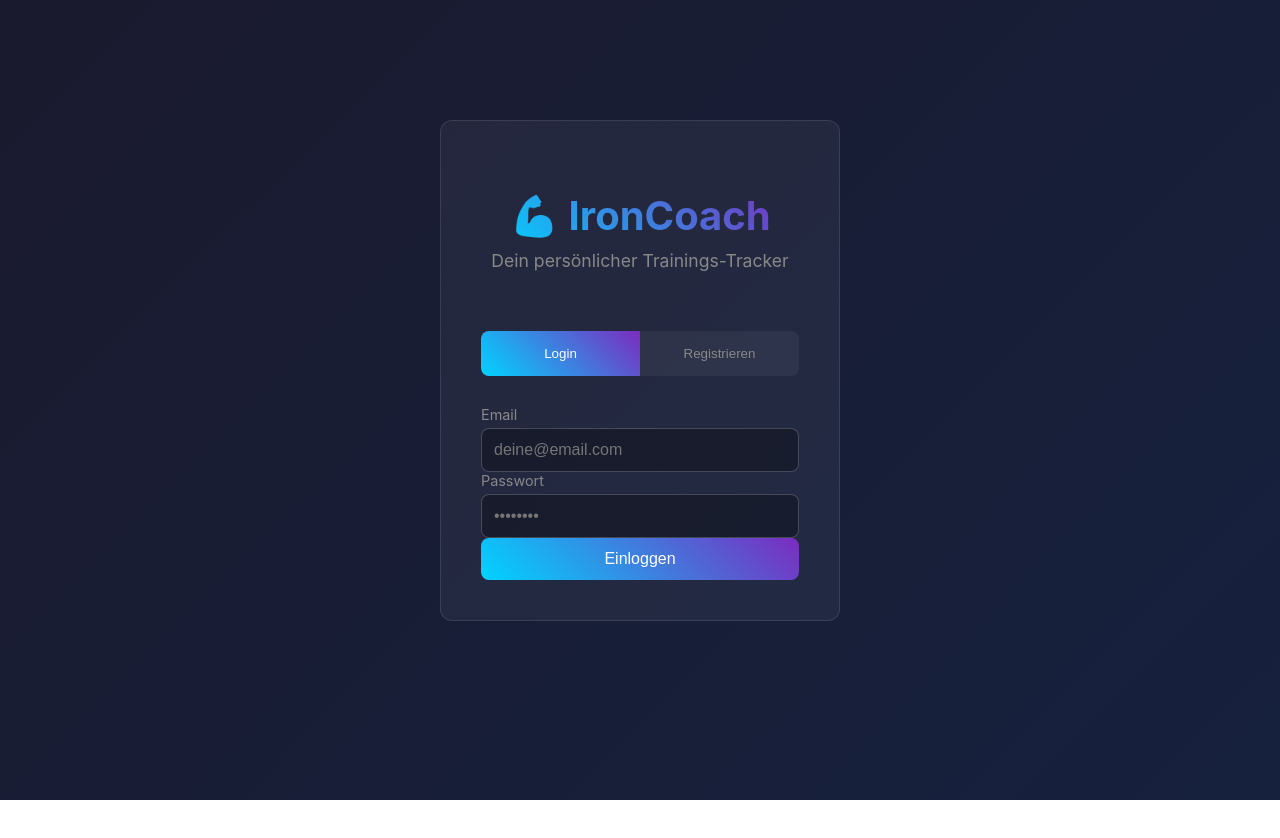
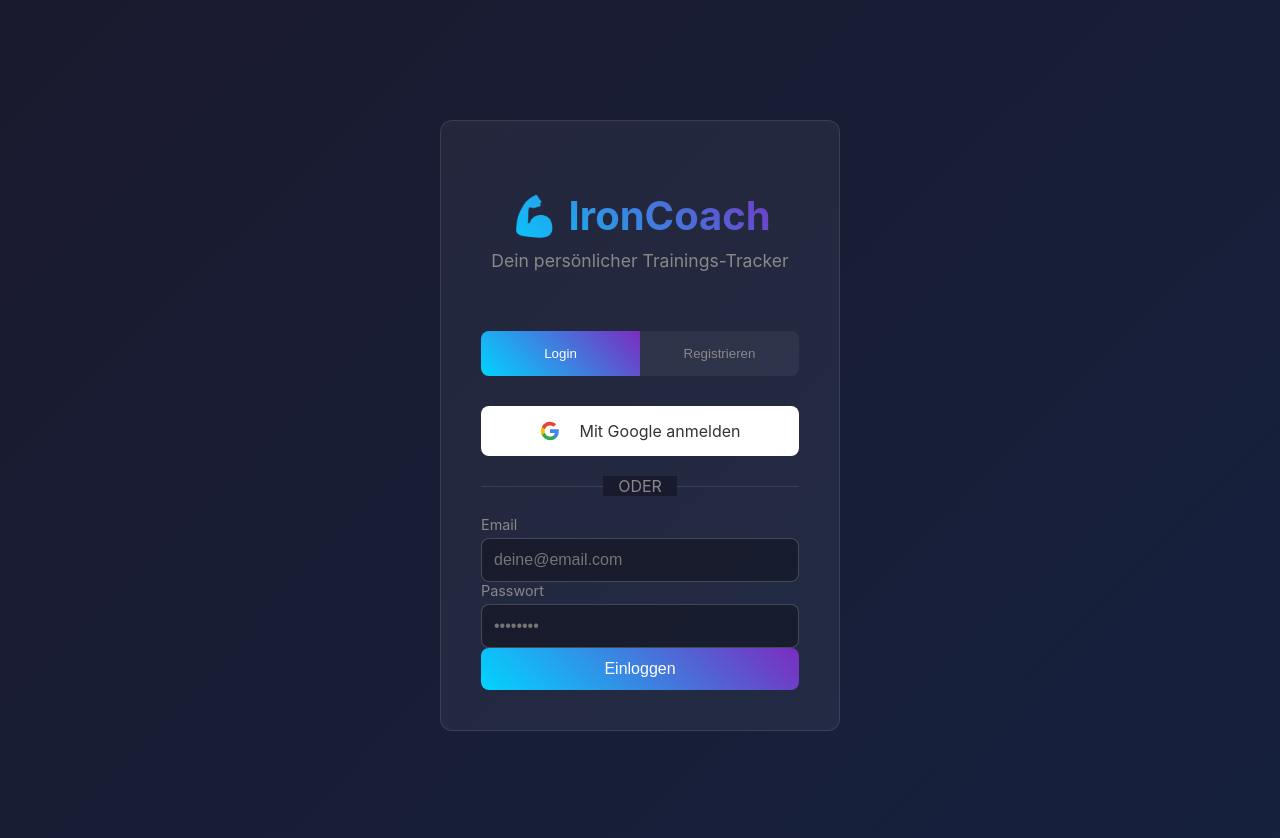
Before and after one commit to gimplmartin2-source/iron_coach, a website: page webapp/public/login.html in a window 1280 px wide. Before the commit the page ends 800 px from the top, so only its background shows below. Drawn offline with Linux system fonts and the light colour scheme; no server answers.

Commit message:
Add Google login button back to login page

```diff
--- a/webapp/public/login.html
+++ b/webapp/public/login.html
@@ -120,6 +120,21 @@
 
             <!-- Login Form -->
             <form id="login-form" class="auth-form active" onsubmit="handleLogin(event)">
+                <!-- Google Login -->
+                <a href="/auth/google" class="google-btn" style="text-decoration: none; display: flex; margin-bottom: 20px;">
+                    <svg width="20" height="20" viewBox="0 0 24 24" style="margin-right: 10px;">
+                        <path fill="#4285F4" d="M22.56 12.25c0-.78-.07-1.53-.2-2.25H12v4.26h5.92c-.26 1.37-1.04 2.53-2.21 3.31v2.77h3.57c2.08-1.92 3.28-4.74 3.28-8.09z"/>
+                        <path fill="#34A853" d="M12 23c2.97 0 5.46-.98 7.28-2.66l-3.57-2.77c-.98.66-2.23 1.06-3.71 1.06-2.86 0-5.29-1.93-6.16-4.53H2.18v2.84C3.99 20.53 7.7 23 12 23z"/>
+                        <path fill="#FBBC05" d="M5.84 14.09c-.22-.66-.35-1.36-.35-2.09s.13-1.43.35-2.09V7.07H2.18C1.43 8.55 1 10.22 1 12s.43 3.45 1.18 4.93l2.85-2.22.81-.62z"/>
+                        <path fill="#EA4335" d="M12 5.38c1.62 0 3.06.56 4.21 1.64l3.15-3.15C17.45 2.09 14.97 1 12 1 7.7 1 3.99 3.47 2.18 7.07l3.66 2.84c.87-2.6 3.3-4.53 6.16-4.53z"/>
+                    </svg>
+                    Mit Google anmelden
+                </a>
+
+                <div class="divider" style="margin: 20px 0;">
+                    <span>ODER</span>
+                </div>
+
                 <div class="form-group">
                     <label>Email</label>
                     <input type="email" id="login-email" required placeholder="deine@email.com">
```
